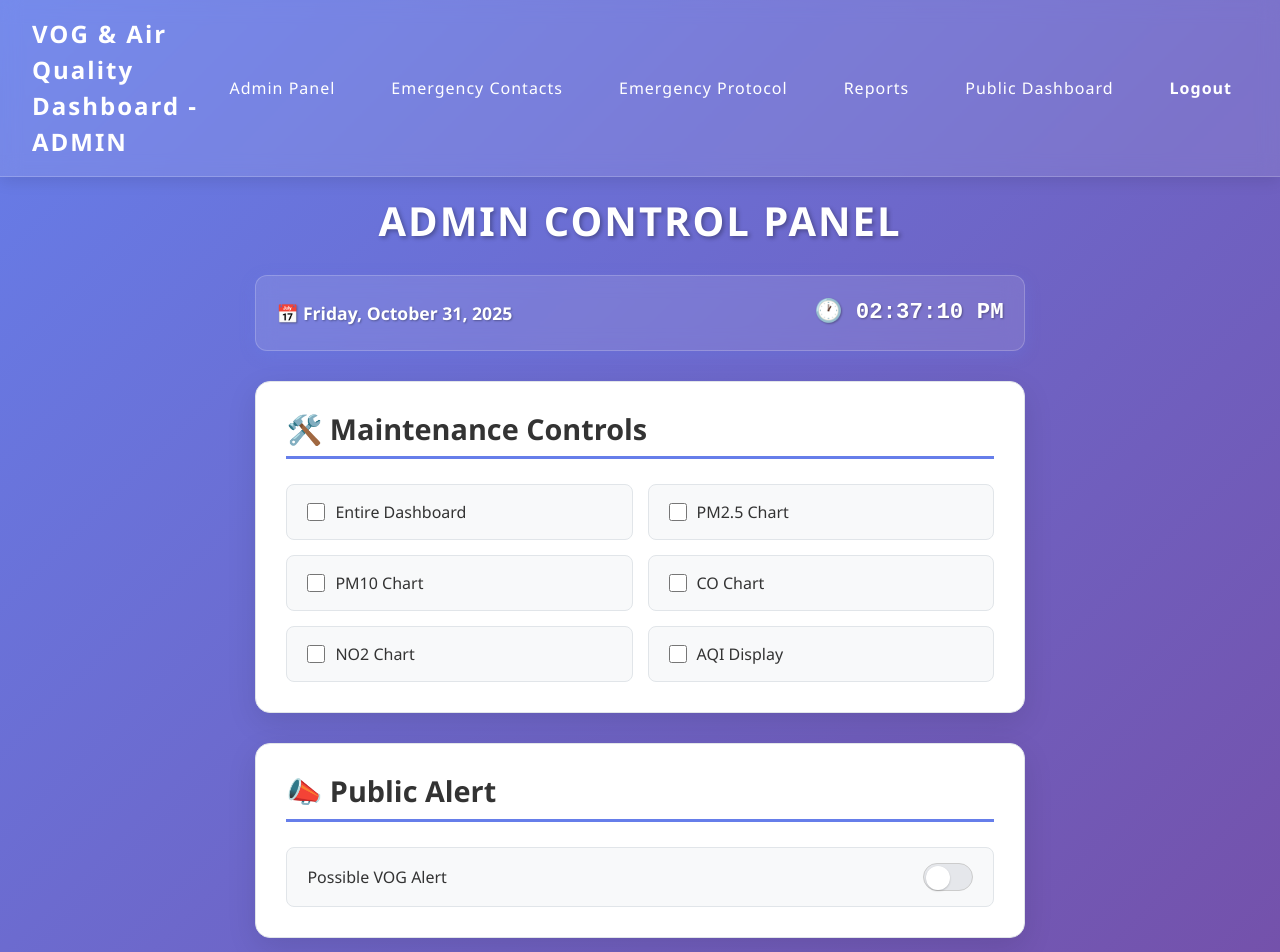
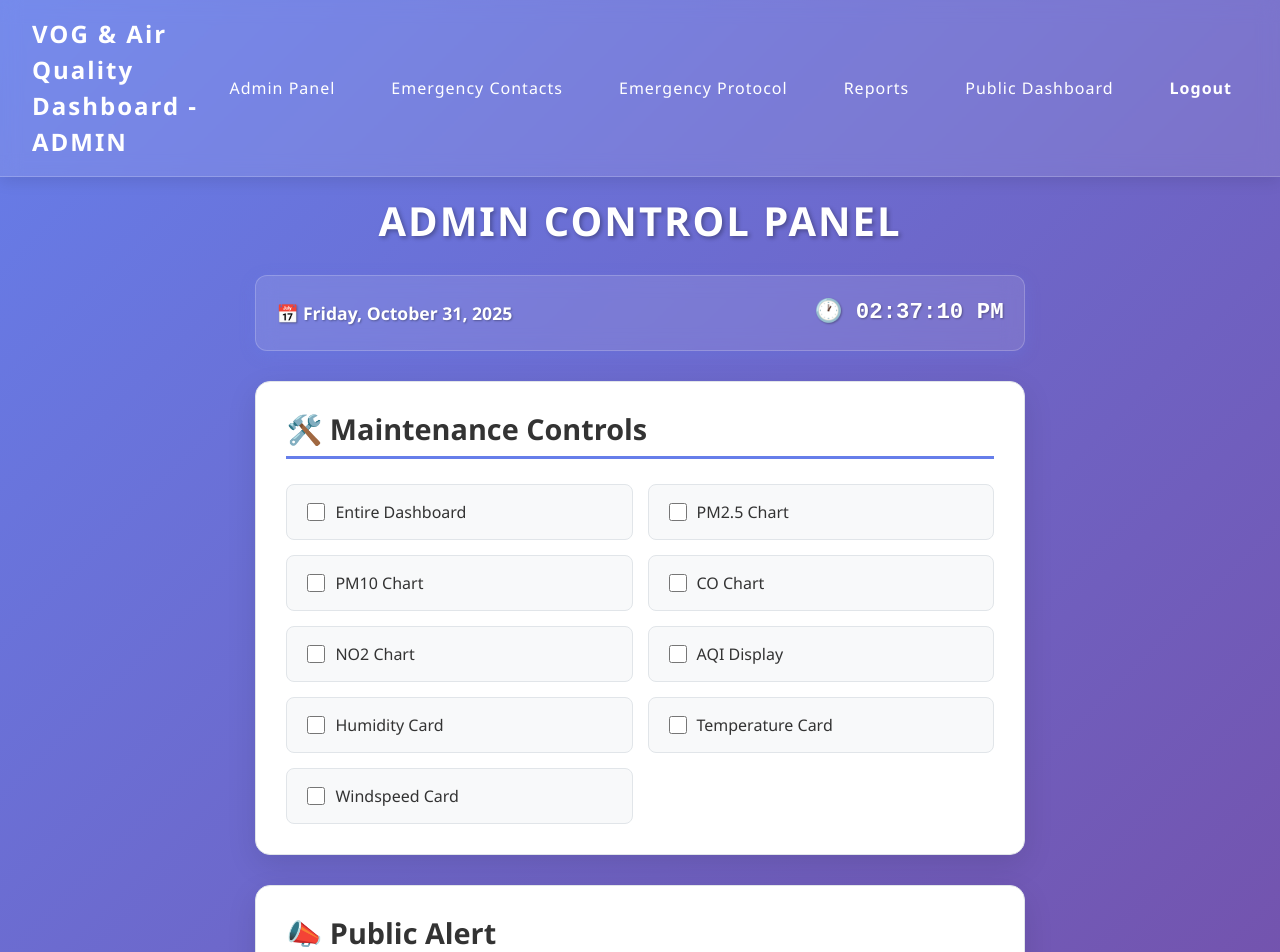
Before and after one commit to Marc-hub-coder/Lipaircast, a React (Create React App) app: page /admin in a window 1280 px wide. Shown: the top 952 px of the page. Built offline with nearby package versions, Linux system fonts and the light colour scheme; no server answers; the database is empty; sample sign-in values are in the browser's storage.

Commit message:
added the humid temp windspeed maintenance

```diff
--- a/src/components/AdminDashboard.js
+++ b/src/components/AdminDashboard.js
@@ -11,7 +11,10 @@ const AdminDashboard = () => {
     pm10Chart: false,
     coChart: false,
     no2Chart: false,
-    aqiDisplay: false
+    aqiDisplay: false,
+    humidityCard: false,
+    temperatureCard: false,
+    windCard: false
   });
   const [currentDateTime, setCurrentDateTime] = useState(new Date());
   const [vogAlertEnabled, setVogAlertEnabled] = useState(false);
@@ -58,6 +61,9 @@ const AdminDashboard = () => {
             coChart: !!initial.coChart,
             no2Chart: !!initial.no2Chart,
             aqiDisplay: !!initial.aqiDisplay,
+            humidityCard: !!initial.humidityCard,
+            temperatureCard: !!initial.temperatureCard,
+            windCard: !!initial.windCard,
           });
         } else {
           const savedMaintenance = localStorage.getItem('maintenanceSettings');
@@ -70,6 +76,9 @@ const AdminDashboard = () => {
               coChart: !!parsed.coChart,
               no2Chart: !!parsed.no2Chart,
               aqiDisplay: !!parsed.aqiDisplay,
+              humidityCard: !!parsed.humidityCard,
+              temperatureCard: !!parsed.temperatureCard,
+              windCard: !!parsed.windCard,
             });
           }
         }
@@ -85,6 +94,9 @@ const AdminDashboard = () => {
             coChart: !!v?.coChart,
             no2Chart: !!v?.no2Chart,
             aqiDisplay: !!v?.aqiDisplay,
+            humidityCard: !!v?.humidityCard,
+            temperatureCard: !!v?.temperatureCard,
+            windCard: !!v?.windCard,
           });
         });
       } catch (_) {}
@@ -215,6 +227,39 @@ const AdminDashboard = () => {
                   <span>AQI Display</span>
                 </label>
               </div>
+
+              <div className="maintenance-item">
+                <label className="maintenance-label">
+                  <input
+                    type="checkbox"
+                    checked={maintenanceSettings.humidityCard}
+                    onChange={() => handleMaintenanceToggle('humidityCard')}
+                  />
+                  <span>Humidity Card</span>
+                </label>
+              </div>
+
+              <div className="maintenance-item">
+                <label className="maintenance-label">
+                  <input
+                    type="checkbox"
+                    checked={maintenanceSettings.temperatureCard}
+                    onChange={() => handleMaintenanceToggle('temperatureCard')}
+                  />
+                  <span>Temperature Card</span>
+                </label>
+              </div>
+
+              <div className="maintenance-item">
+                <label className="maintenance-label">
+                  <input
+                    type="checkbox"
+                    checked={maintenanceSettings.windCard}
+                    onChange={() => handleMaintenanceToggle('windCard')}
+                  />
+                  <span>Windspeed Card</span>
+                </label>
+              </div>
             </div>
           </div>
 
--- a/src/components/Dashboard.js
+++ b/src/components/Dashboard.js
@@ -1295,7 +1295,7 @@ const Dashboard = () => {
                   <span className="card-icon">💧</span>
                 </div>
                 <div className="humidity-content">
-                  {sensorData?.maintenance?.dashboard ? (
+                  {(sensorData?.maintenance?.dashboard || sensorData?.maintenance?.humidityCard) ? (
                     <div className="maintenance-text">UNDER MAINTENANCE</div>
                   ) : (
                     <>
@@ -1318,7 +1318,7 @@ const Dashboard = () => {
                   <span className="card-icon">🌡️</span>
                 </div>
                 <div className="temperature-content">
-                  {sensorData?.maintenance?.dashboard ? (
+                  {(sensorData?.maintenance?.dashboard || sensorData?.maintenance?.temperatureCard) ? (
                     <div className="maintenance-text">UNDER MAINTENANCE</div>
                   ) : (
                     <>
@@ -1341,7 +1341,7 @@ const Dashboard = () => {
                   <span className="card-icon">🌀</span>
                 </div>
                 <div className="wind-content">
-                  {sensorData?.maintenance?.dashboard ? (
+                  {(sensorData?.maintenance?.dashboard || sensorData?.maintenance?.windCard) ? (
                     <div className="maintenance-text">UNDER MAINTENANCE</div>
                   ) : (
                     <>
--- a/src/services/adminService.js
+++ b/src/services/adminService.js
@@ -36,14 +36,17 @@ class AdminService {
       coChart: !!settings.coChart,
       no2Chart: !!settings.no2Chart,
       aqiDisplay: !!settings.aqiDisplay,
+      humidityCard: !!settings.humidityCard,
+      temperatureCard: !!settings.temperatureCard,
+      windCard: !!settings.windCard,
       updatedAt: Date.now(),
     };
     try {
       await db.ref('admin/maintenanceSettings').set(safe);
       localStorage.setItem('maintenanceSettings', JSON.stringify(safe));
       // Determine maintenance mode transitions and log history
-      const wasMaint = !!(previous && (previous.dashboard || previous.pm25Chart || previous.pm10Chart || previous.coChart || previous.no2Chart || previous.aqiDisplay));
-      const isMaint = !!(safe.dashboard || safe.pm25Chart || safe.pm10Chart || safe.coChart || safe.no2Chart || safe.aqiDisplay);
+      const wasMaint = !!(previous && (previous.dashboard || previous.pm25Chart || previous.pm10Chart || previous.coChart || previous.no2Chart || previous.aqiDisplay || previous.humidityCard || previous.temperatureCard || previous.windCard));
+      const isMaint = !!(safe.dashboard || safe.pm25Chart || safe.pm10Chart || safe.coChart || safe.no2Chart || safe.aqiDisplay || safe.humidityCard || safe.temperatureCard || safe.windCard);
       const now = safe.updatedAt;
       const historyRef = db.ref('admin/maintenanceHistory');
 
--- a/src/services/sensorService.js
+++ b/src/services/sensorService.js
@@ -588,6 +588,42 @@ class SensorService {
         data.airQuality.level = "UNDER MAINTENANCE";
         data.airQuality.aqi = "N/A";
       }
+      if (settings.humidityCard) {
+        data.humidity.value = "N/A";
+        data.humidity.level = "UNDER MAINTENANCE";
+        data.humidityLevels = [
+          { time: "N/A", value: 0 },
+          { time: "N/A", value: 0 },
+          { time: "N/A", value: 0 },
+          { time: "N/A", value: 0 },
+          { time: "N/A", value: 0 }
+        ];
+      }
+      if (settings.temperatureCard) {
+        data.temperature.value = "N/A";
+        data.temperature.level = "UNDER MAINTENANCE";
+        data.temperatureLevels = [
+          { time: "N/A", value: 0 },
+          { time: "N/A", value: 0 },
+          { time: "N/A", value: 0 },
+          { time: "N/A", value: 0 },
+          { time: "N/A", value: 0 }
+        ];
+      }
+      if (settings.windCard) {
+        if (!data.wind) data.wind = { value: "N/A", level: "UNDER MAINTENANCE" };
+        else {
+          data.wind.value = "N/A";
+          data.wind.level = "UNDER MAINTENANCE";
+        }
+        data.windLevels = [
+          { time: "N/A", value: 0 },
+          { time: "N/A", value: 0 },
+          { time: "N/A", value: 0 },
+          { time: "N/A", value: 0 },
+          { time: "N/A", value: 0 }
+        ];
+      }
       if (settings.pm25Chart) {
         data.pm25Levels = [
           { time: "N/A", value: 0 },
@@ -631,7 +667,11 @@ class SensorService {
       pm25Chart: !!settings.pm25Chart,
       pm10Chart: !!settings.pm10Chart,
       coChart: !!settings.coChart,
-      no2Chart: !!settings.no2Chart
+      no2Chart: !!settings.no2Chart,
+      aqiDisplay: !!settings.aqiDisplay,
+      humidityCard: !!settings.humidityCard,
+      temperatureCard: !!settings.temperatureCard,
+      windCard: !!settings.windCard
     };
     return data;
   }
```
